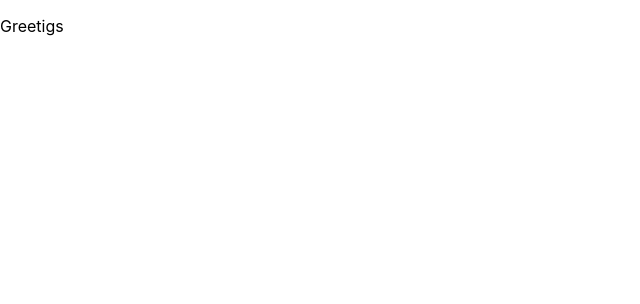
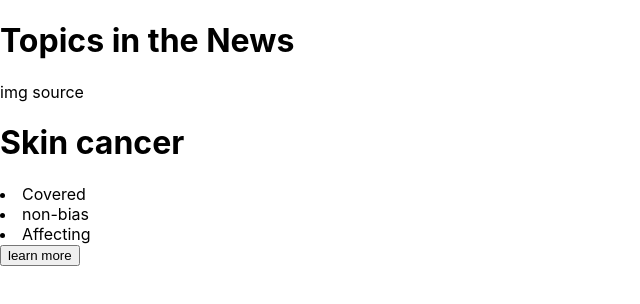
Before and after one commit to isabella-designs/bigproblemssolved, a React (Create React App) app: page /Home in a window 1280 px wide. Shown: the top 304 px of the page, without its empty margins (0-640 px from the left). Built offline with nearby package versions, Linux system fonts and the light colour scheme.

Commit message:
home layout

```diff
--- a/src/pages/Home.js
+++ b/src/pages/Home.js
@@ -4,14 +4,31 @@ import { useLocation } from "react-router-dom";
 
 
 class Home extends Component {
+
+    topics = [{ "img": "img source", "headline": "Skin cancer","bullets": ["Covered", "non-bias", "Affecting"]}]
     render () {
     // console.log(location)
     return (
-    <p> Greetigs </p>
+    <div>
+    <h1>Topics in the News</h1>
+    <div class = "scrollableContainer">
+    {this.topics.map((item, index) => (
+            <div className= "card">
+            <p>{item.img}</p>
+            <h1>{item.headline}</h1>
+            {item.bullets.map((item, index) => (
+                <li>{item}</li>
+            ))}
+            <button> learn more </button>
+
+            </div>
+    ))}
+
+
+    </div>
+    </div>
     )
     }
 }
 
-
-
 export default Home;
```
